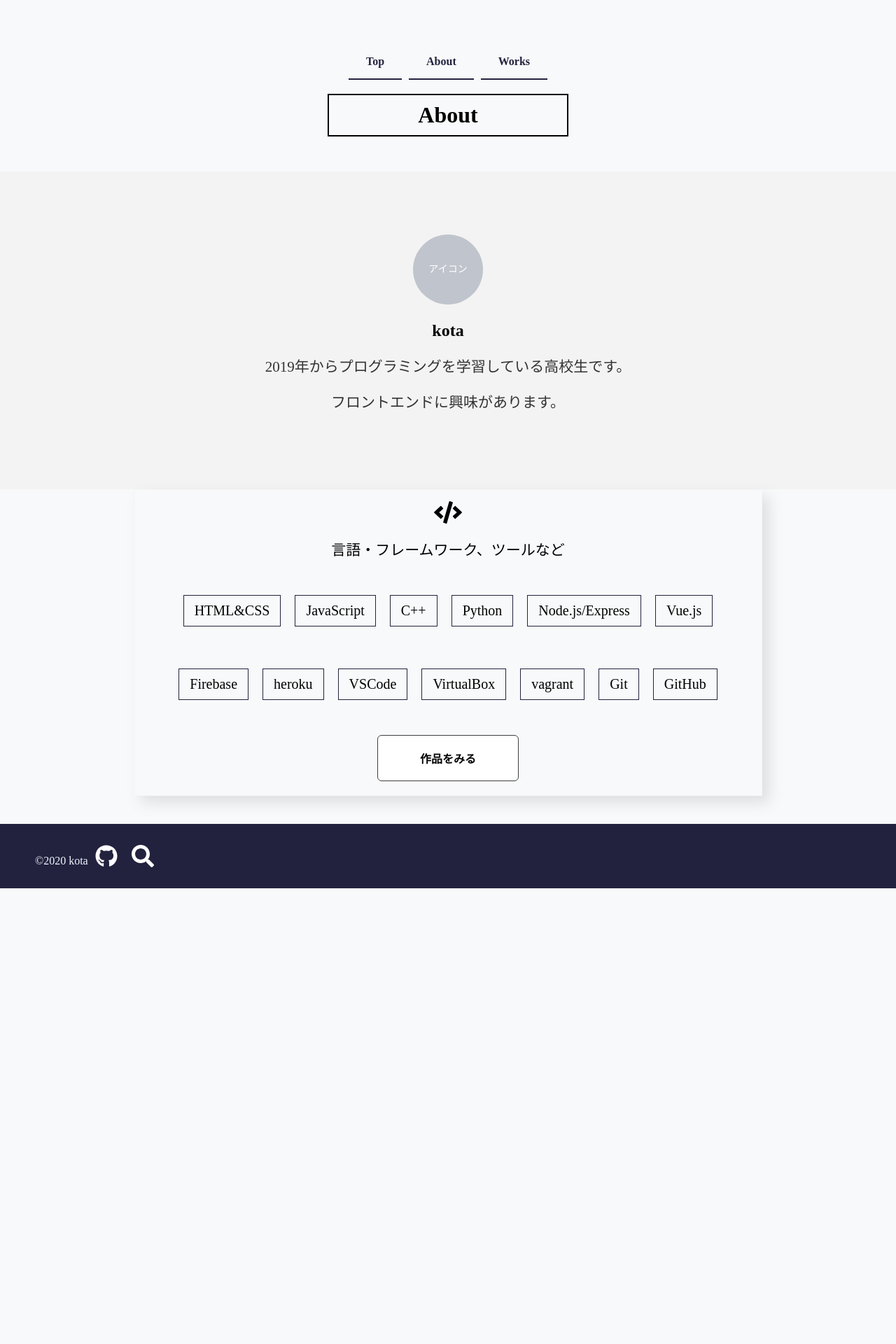
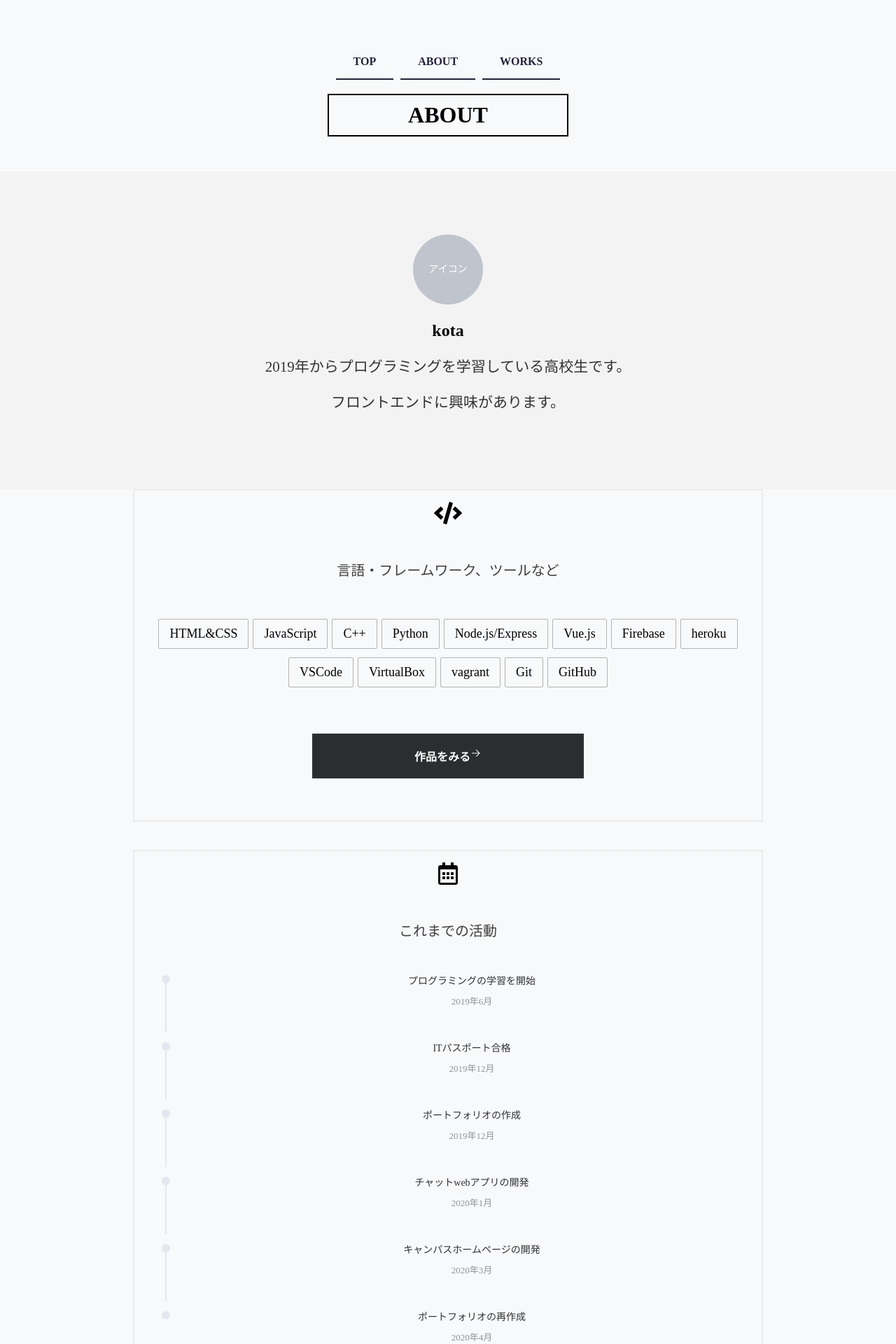
Before and after one commit to kotaok/first_vue, a Vue app: page /page2 in a window 1280 px wide. Shown: the part 540-2460 px from the top of the page at 70% size. Before the commit the page ends 1809 px from the top, so only its background shows below. Built offline with nearby package versions, Linux system fonts and the light colour scheme.

Commit message:
トップページの要素作成、ボタンデザインの変更

```diff
--- a/src/App.vue
+++ b/src/App.vue
@@ -2,9 +2,9 @@
   <div>
     <myheader></myheader>
     <div id="nav">
-      <router-link to="/" class="navmenu">Top</router-link>
-      <router-link to="/page2" class="navmenu">About</router-link>
-      <router-link to="/page3" class="navmenu">Works</router-link>
+      <router-link to="/" class="navmenu">TOP</router-link>
+      <router-link to="/page2" class="navmenu">ABOUT</router-link>
+      <router-link to="/page3" class="navmenu">WORKS</router-link>
     </div>
     <transition mode="out-in">
       <router-view></router-view>
@@ -55,7 +55,7 @@ export default {
   position: sticky;
   position: -webkit-sticky;
   top: 0;
-  z-index: 10;
+  z-index: 100;
 }
 
 .navmenu {
--- /dev/null
+++ b/src/components/history.vue
@@ -0,0 +1,56 @@
+<template>
+<div class="about-block">
+  <p><font-awesome-icon :icon="['far','calendar-alt']" size="2x"/></p>
+  <p class="text">これまでの活動</p>
+  <div>
+  <el-timeline :reverse="reverse">
+    <el-timeline-item
+      v-for="(activity, index) in activities"
+      :key="index"
+      :timestamp="activity.timestamp">
+      <p>{{activity.content}}</p>
+    </el-timeline-item>
+  </el-timeline>
+  </div>
+</div>
+
+</template>
+<script>
+export default {
+  data: function() {
+    return {
+      reverse: false,
+      activities: [{
+        content: 'プログラミングの学習を開始',
+        timestamp: '2019年6月'
+      }, {
+        content: 'ITパスポート合格',
+        timestamp: '2019年12月'
+      }, {
+        content: 'ポートフォリオの作成',
+        timestamp: '2019年12月'
+      }, {
+        content: 'チャットwebアプリの開発',
+        timestamp: '2020年1月'
+      }, {
+        content: 'キャンパスホームページの開発',
+        timestamp: '2020年3月'
+      }, {
+        content: 'ポートフォリオの再作成',
+        timestamp: '2020年4月'
+      }]
+    };
+  }
+}
+</script>
+<style scoped>
+.history-block {
+  width: 70%;
+  margin: auto;
+  margin-top: 200px;
+}
+
+.el-timeline-item {
+  padding-bottom: 35px;
+}
+</style>
--- a/src/components/myheader.vue
+++ b/src/components/myheader.vue
@@ -1,7 +1,7 @@
 <template>
   <div class="header">
    <div>
-     <p>Portfolio</p>
+     <p>PORTFOLIO</p>
    </div>
   </div>
 </template>
--- a/src/components/page1.vue
+++ b/src/components/page1.vue
@@ -1,11 +1,28 @@
 <template>
   <div class="block">
-    <h1 class="title">Top</h1>
-    <p>ポートフォリオサイト</p>
+    <h1 class="title">TOP</h1>
+    <topabout></topabout>
+    <div>
+      <router-link to="/page2" class="jump">ABOUT<i class="el-icon-right"></i></router-link>
+    </div>
+    <router-view></router-view>
+    <topworks></topworks>
+    <div>
+      <router-link to="/page3" class="jump">WORKS<i class="el-icon-right"></i></router-link>
+    </div>
+    <router-view></router-view>
   </div>
 </template>
 
 <script>
+import topabout from './top_about'
+import topworks from './top_works'
+export default {
+  components: {
+    topabout,
+    topworks
+  }
+}
 </script>
 
 <style>
@@ -22,5 +39,12 @@
   border: solid 2px #000000;
 }
 
+.index-text {
+  width: 30%;
+  text-align: left;
+  padding-bottom: 10px;
+  border-bottom: solid 4px rgba(36, 36, 224, 0.781);
+}
+
 
 </style>
--- a/src/components/page2.vue
+++ b/src/components/page2.vue
@@ -1,26 +1,29 @@
 <template>
   <div class="block">
-    <h1 class="title">About</h1>
+    <h1 class="title">ABOUT</h1>
     <myprofile></myprofile>
     <div class="about-block">
       <p><font-awesome-icon :icon="['fas','code']" size="2x"/></p>
       <p class="text">言語・フレームワーク、ツールなど</p>
       <myskills></myskills>
-      <div id="nav">
-      <router-link to="/page3" class="jump">作品をみる</router-link>
+      <div>
+      <router-link to="/page3" class="jump">作品をみる<i class="el-icon-right"></i></router-link>
       </div>
     <router-view></router-view>
     </div>
+    <myhistory></myhistory>
   </div>
 </template>
 
 <script>
 import myskills from './skills'
 import myprofile from './myprofile'
+import myhistory from './history'
 export default {
   components : {
     myskills,
-    myprofile
+    myprofile,
+    myhistory
   }
 }
 </script>
@@ -46,30 +49,33 @@ export default {
 .about-block {
   width: 70%;
   margin: auto;
+  margin-bottom: 40px;
   background-color: #F8F9FA;
-  border: solid 1px #f5f5f5;
-  filter: drop-shadow(10px 10px 10px rgba(0,0,0,0.1));
+  border: solid 2px #ececec;
 }
 
 .text {
-  font-size: 21px;
+  font-size: 20px;
+  margin: 50px 0px;
+  color: #3F3F3F;
 }
 
 .jump {
+  display: flex;
+  justify-content: center;
   font-weight: bold;
+  width: 30%;
+  margin: auto;
   padding: 20px 60px;
-  margin: 20px 5px;
+  margin-top: 60px;
+  margin-bottom: 60px;
   text-decoration: none;
-  color: #000000;
-  background-color: #ffffff;
-  border-radius: 6px;
-  border: solid 1px #3f3f3f;
+  color: #ffffff;
+  background-color: #2B2D30;
   transition: all 300ms ease;
 }
 
 .jump:hover {
-  background-color: #3f3f3f;
-  border: solid 1px #ffffff;
-  color: #ffffff;
+  opacity: 0.7;
 }
 </style>
--- a/src/components/page3.vue
+++ b/src/components/page3.vue
@@ -1,6 +1,6 @@
 <template>
   <div class="block">
-    <h1 class="title">Works</h1>
+    <h1 class="title">WORKS</h1>
     <p>これまでに製作した作品</p>
     <myworks></myworks>
   </div>
--- a/src/components/skills.vue
+++ b/src/components/skills.vue
@@ -2,7 +2,6 @@
   <div class="skill-block">
     <transition-group tag="div" class="list" appear>
       <div class="skill" stagger="70" v-for="skill of skills" v-bind:key="skill.name">
-        <!-- <el-progress type="circle" :percentage="skill.percent" :color="color" :size="10"></el-progress> -->
         <p>{{ skill.name }}</p>
       </div>
     </transition-group>
@@ -44,13 +43,15 @@ export default {
 }
 
 .skill {
-  margin: 10px;
+  margin: 3px;
 }
 
 .skill p {
-  font-size: 20px;
+  font-size: 18px;
   padding: 10px 15px;
-  border: solid 1px #22223f;
+  border-radius: 2px;
+  border: solid 1px #b4b4b4;
+  margin: 3px 0px;
 }
 
 .skill-block {
--- /dev/null
+++ b/src/components/top_about.vue
@@ -0,0 +1,21 @@
+<template>
+  <div class="top_block">
+    <h2 class="index-text">ABOUT</h2>
+    <p>ものづくりが好きで、1年前からプログラミングを学び始めた高校生です。webのフロントエンドを中心に、競技プログラミングにも取り組んでいます。</p>
+  </div>
+</template>
+<script>
+export default {
+
+}
+</script>
+<style>
+.top_block {
+  width: 70%;
+  margin: auto;
+  margin-top: 150px;
+  margin-bottom: 50px;
+  padding-top: 25px;
+  border-top: solid 1px #e6e6e6;
+}
+</style>
--- /dev/null
+++ b/src/components/top_works.vue
@@ -0,0 +1,32 @@
+<template>
+  <div class="top_block">
+    <h2 class="index-text">WORKS</h2>
+    <div class="block">
+      <el-carousel indicator-position="outside">
+        <el-carousel-item v-for="photo of gallery" :key="photo.path">
+          <img :src="photo.path" class="works_img">
+        </el-carousel-item>
+      </el-carousel>
+    </div>
+  </div>
+</template>
+<script>
+export default {
+  data: function() {
+    return {
+      gallery: [
+        {path: '/img/kotaportfolio.png'},
+        {path: '/img/webrain.png'},
+        {path: '/img/kashiwa_2.png'},
+        {path: '/img/portfolio_image.png'}
+      ]
+    }
+  }
+}
+</script>
+
+<style>
+.works_img {
+  object-fit: cover;
+}
+</style>
```
Also changed, not shown: public/img/kashiwa_2.png (added).
